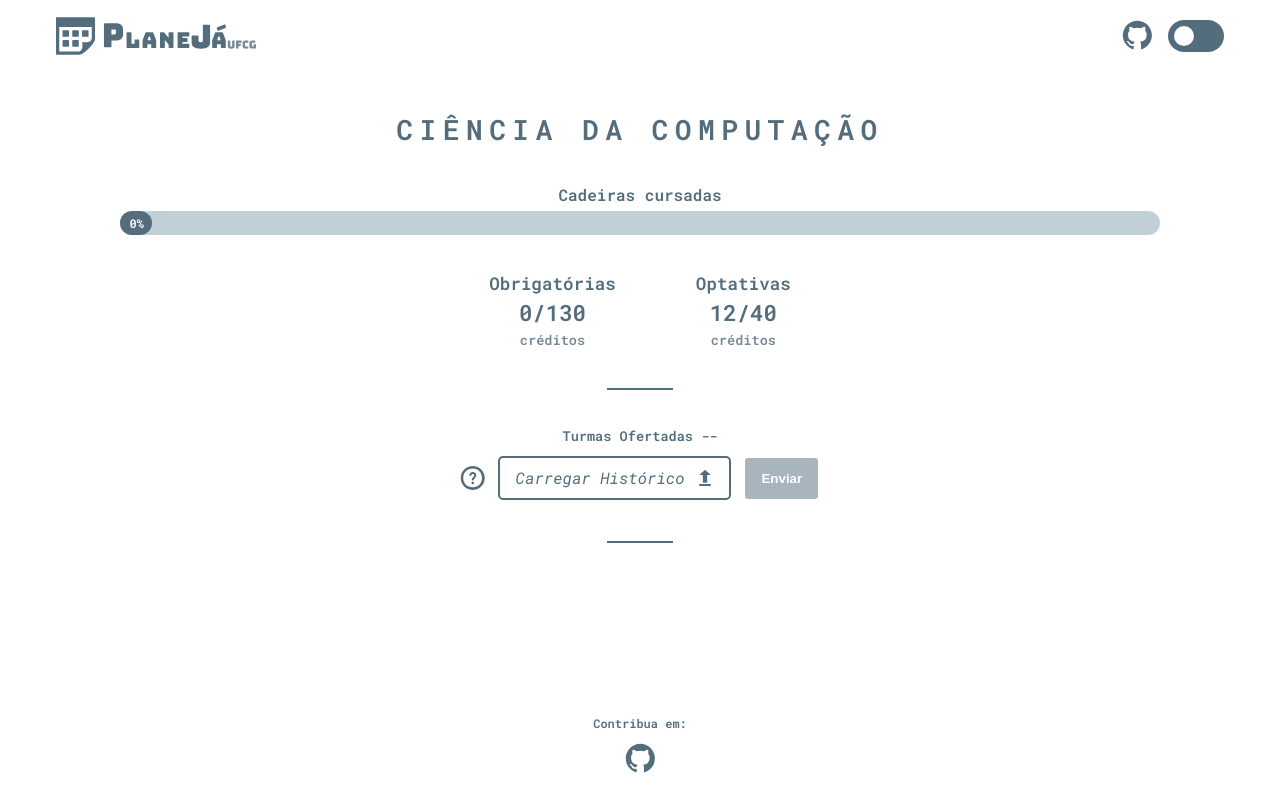
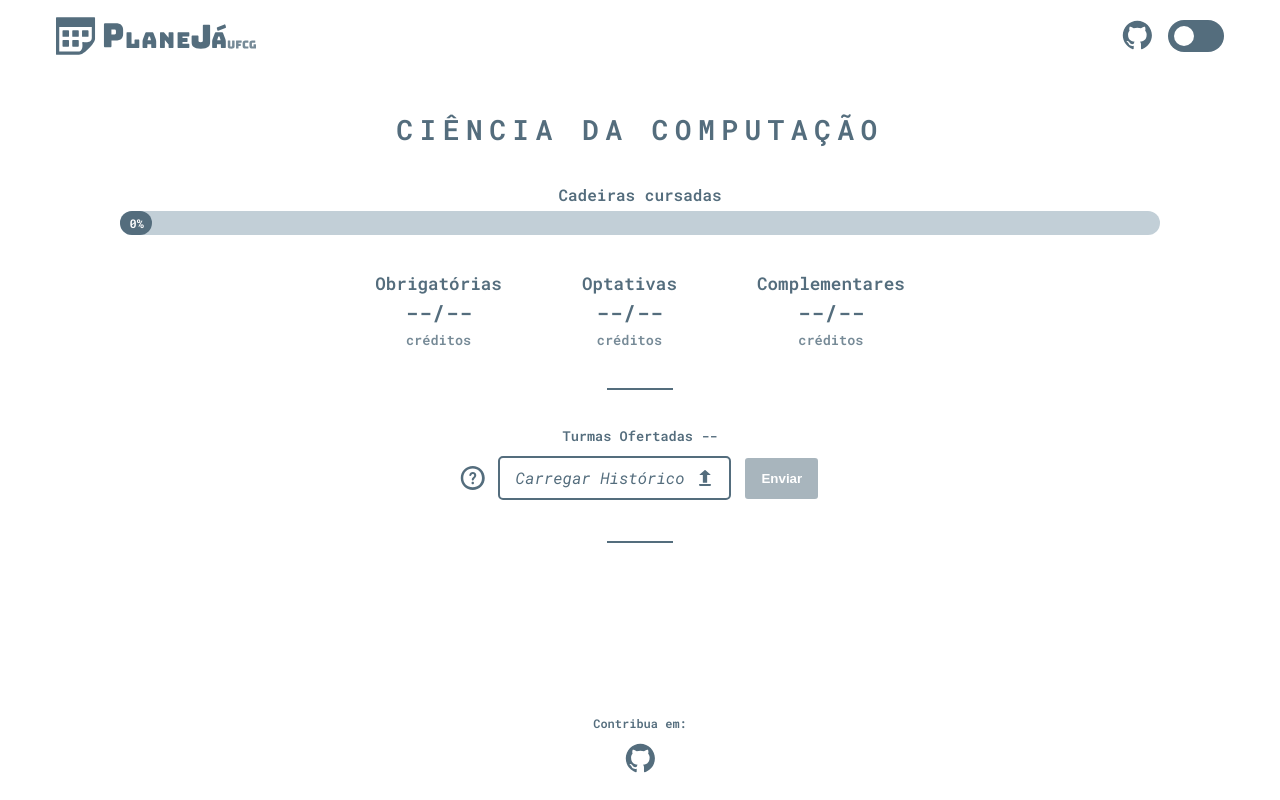
Before and after one commit to RodrigoEC/PlaneJa-Front, a React (Create React App) app: page / in a window 1280 px wide. Built offline with nearby package versions, Linux system fonts and the light colour scheme.

Commit message:
Adds complementary status item

```diff
--- a/src/components/Status/StatusItem/index.tsx
+++ b/src/components/Status/StatusItem/index.tsx
@@ -4,14 +4,14 @@ import { Wrapper, Title, Data, Atribute, Loading } from "./styles";
 
 export const StatusItem = ({
   title,
-  current,
-  max,
+  status,
 }: {
   title: string;
-  current: number;
-  max: number;
+  status: string[];
 }): ReactElement => {
   const { loading } = useExtractionContext();
+  const current = status[0] || "--";
+  const max = status[1] || "--";
 
   return (
     <Wrapper>
--- a/src/components/Status/index.tsx
+++ b/src/components/Status/index.tsx
@@ -3,34 +3,25 @@ import { StatusItem } from "./StatusItem";
 import { Wrapper } from "./styles";
 
 interface Progress {
-  mandatory: {
-    current: number;
-    max: number;
-  };
-  optional: {
-    current: number;
-    max: number;
-  };
+  mandatory: string[];
+  optional: string[];
+  complementary: string[];
 }
 
 export const Status = ({ progress }: { progress: Progress }): ReactElement => {
   return (
     <Wrapper>
-      <StatusItem title="Obrigatórias" {...progress.mandatory} />
-      <StatusItem title="Optativas" {...progress.optional} />
+      <StatusItem title="Obrigatórias" status={progress.mandatory} />
+      <StatusItem title="Optativas" status={progress.optional} />
+      <StatusItem title="Complementares" status={progress.complementary} />
     </Wrapper>
   );
 };
 
 Status.defaultProps = {
   progress: {
-    mandatory: {
-      current: 0,
-      max: 130
-    },
-    optional: {
-      current: 12,
-      max: 40,
-    }
+    mandatory: [],
+    optional: [],
+    complementary: [],
   },
 };
--- a/src/components/Status/styles.tsx
+++ b/src/components/Status/styles.tsx
@@ -6,6 +6,6 @@ export const Wrapper = styled.div`
   gap: 5rem;
 
   @media screen and (max-width: 700px) {
-    gap: 3rem;
+    gap: 2rem;
   }
 `;
```
